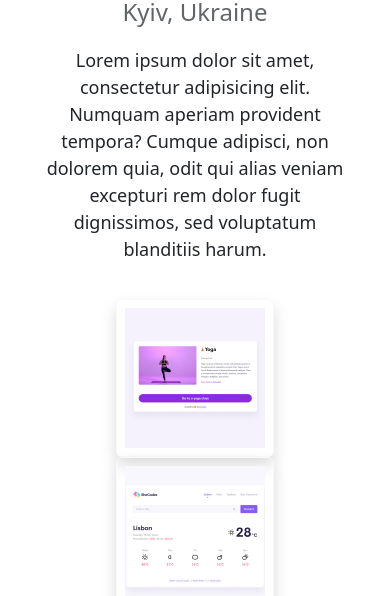
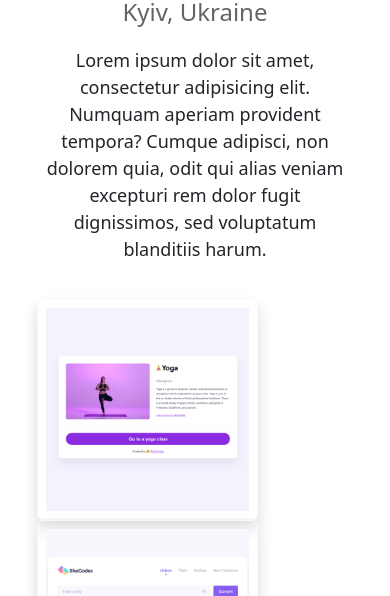
Before and after one commit to milanaz1/my-projects, a plain HTML site: page about.html in a window 390 px wide. Shown: the part 248-844 px from the top of the page. Drawn offline with nearby package versions, Linux system fonts and the light colour scheme.

Commit message:
Body responsiveness

```diff
--- a/about.html
+++ b/about.html
@@ -47,6 +47,7 @@
       </div>
     </nav>
 
+    <div class="main-content-body">
     <h1 class="text-center mt-5">About me</h1>
     <h3 class="text-center m-0 p-0">Front-end developer from Kyiv, Ukraine</h3>
     <p class="text-center">
@@ -87,6 +88,7 @@
         milana.z12345@gmail.com
       </a>
     </div>
+  </div>
 
     <script
       src="https://cdn.jsdelivr.net/npm/bootstrap@5.2.0/dist/js/bootstrap.bundle.min.js"
--- a/style.css
+++ b/style.css
@@ -6,14 +6,14 @@
 
   @media (max-width: 576px) {
     img {
-      width: 50%;
+      width: 70%;
+    }
+
+    div.main-content-body {
+      padding: 25px;
       display: block;
       margin-left: auto;
       margin-right: auto;
-    }
-
-    body {
-      padding: 25px;
     }
   }
 
```
Also changed, not shown: index.html (+2 -0 lines).
